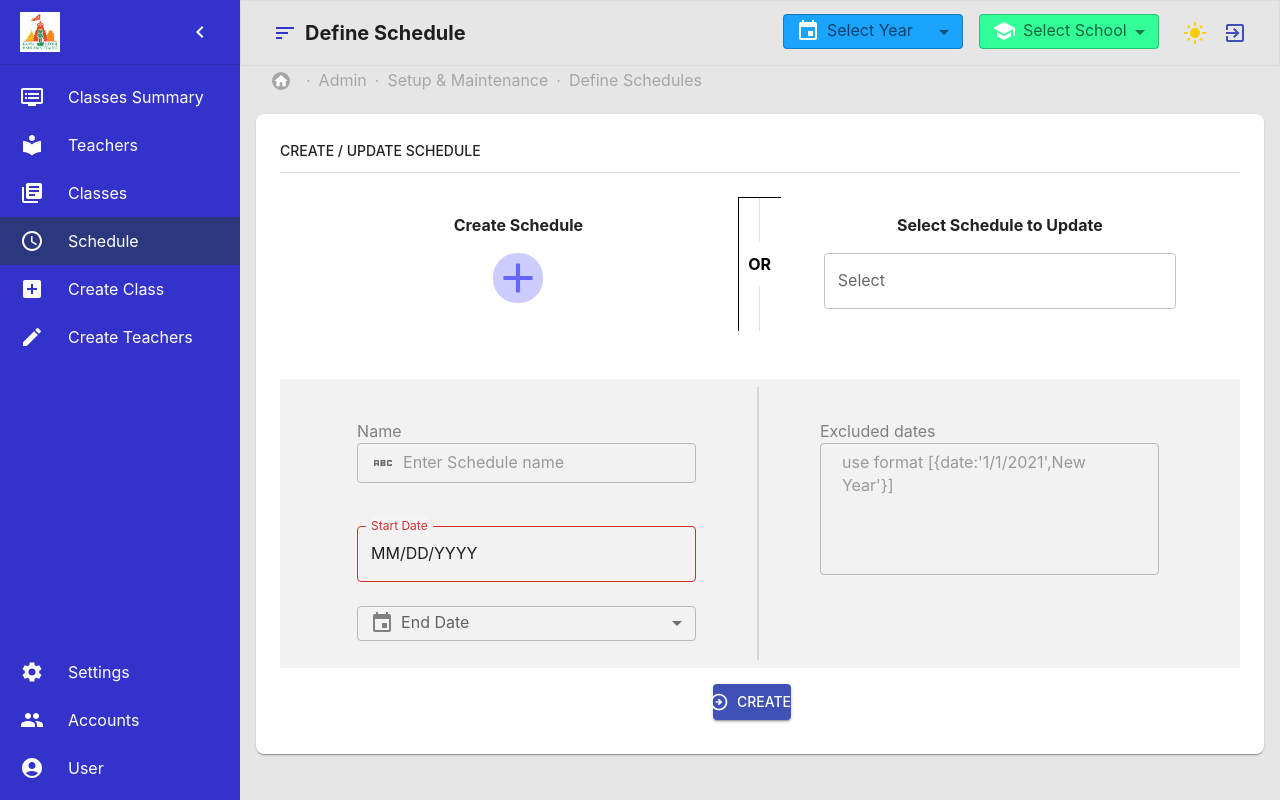
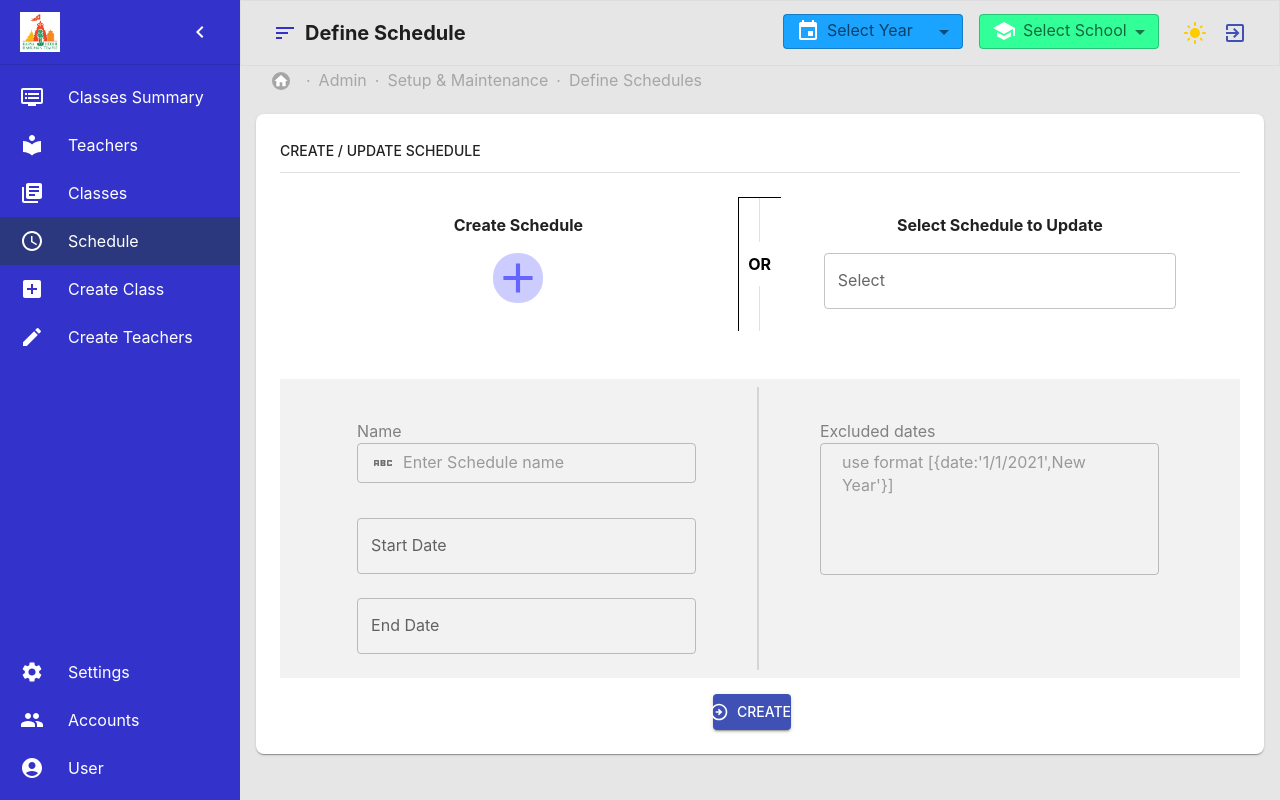
Before and after one commit to Pranavkotesh/Classes-Management-App, a React (Create React App) app in the folder web/classes-management/: page /schedule in a window 1280 px wide. Built offline with nearby package versions, Linux system fonts and the light colour scheme.

Commit message:
-date component added

```diff
--- a/web/classes-management/src/features/createclass/CreateClass.jsx
+++ b/web/classes-management/src/features/createclass/CreateClass.jsx
@@ -18,6 +18,7 @@ import ArrowCircleRightOutlinedIcon from "@mui/icons-material/ArrowCircleRightOu
 import AppButton from "../../shared/components/app-button/AppButton";
 import { makeStyles } from "@mui/styles";
 import {courseArr,classArr,locationArr, dateVal} from "../../shared/components/app-constants/DataConstant";
+import AppDateSelector from "../../shared/components/app-date-select/AppDateSelect";
 
 
 
@@ -111,7 +112,7 @@ const CreateClass = () => {
                 minAge: "",
                 maxAge: "",
                 course: "",
-                schedule: "",
+                schedule: null,
                 classCapacity: "",
                 classTimings: "",
                 location: "",
@@ -163,6 +164,7 @@ const CreateClass = () => {
                 errors,
                 touched,
                 handleChange,
+                setFieldValue,
                 handleBlur,
                 handleSubmit,
               }) => (
@@ -175,7 +177,18 @@ const CreateClass = () => {
                   >
                     <Grid item xs={12} sm={5} sx={{marginLeft:{xs:0,sm:2.8}}}>
                       <Box>
-                        <Typography>Schedule</Typography>
+                      <AppDateSelector
+                          label="Schedule"
+                          value={values.schedule}
+                          name="schedule"
+
+                          onChange={(value)=>{
+                            setFieldValue("schedule",value,true)
+                          }}
+                          onBlur={handleBlur}
+                          errorText={errors.schedule && touched.schedule && errors.schedule}
+                          />
+                        {/* <Typography>Schedule</Typography>
                         <BasicSelect
                           name="schedule"
                           marginY="4%"
@@ -191,7 +204,7 @@ const CreateClass = () => {
                             touched.schedule &&
                             errors.schedule
                           }
-                        />
+                        /> */}
                       </Box>
                       <Box>
                         <Typography>Course</Typography>
--- a/web/classes-management/src/features/createteachers/CreateTeachersMain.jsx
+++ b/web/classes-management/src/features/createteachers/CreateTeachersMain.jsx
@@ -19,6 +19,7 @@ import WcIcon from "@mui/icons-material/Wc";
 import ArrowCircleRightOutlinedIcon from "@mui/icons-material/ArrowCircleRightOutlined";
 import AppButton from "../../shared/components/app-button/AppButton";
 import {teacherArr,genderArr,stateArr,dateVal} from "../../shared/components/app-constants/DataConstant";
+import AppDateSelector from "../../shared/components/app-date-select/AppDateSelect";
 
 // const teacher = ["teacher1", "teacher2", "teacher3", "teacher4"];
 // const gender = ["Male", "Female", "Other"];
@@ -148,7 +149,7 @@ const CreateTeachersMain = () => {
                 firstName: "",
                 lastName: "",
                 gender: "",
-                dOb: "",
+                dOb:null,
                 primaryNo: "",
                 addressLine: "",
                 city: "",
@@ -210,7 +211,7 @@ const CreateTeachersMain = () => {
                 handleChange,
                 handleBlur,
                 handleSubmit,
-                isSubmitting,
+                setFieldValue,
               }) => (
                 <form onSubmit={handleSubmit}>
                   <Grid
@@ -265,8 +266,18 @@ const CreateTeachersMain = () => {
                         />
                       </Box>
                       <Box>
-                        <Typography>Date Of Birth</Typography>
-                        <BasicSelect
+
+                        <AppDateSelector
+                          value={values.dOb}
+                          label='Date of Birth'
+                          name="dOb"
+                          onChange={(value)=>{
+                            setFieldValue("dOb",value,true)
+                          }}
+
+                          errorText={errors.dOb && touched.dOb && errors.dOb}
+                          />
+                        {/* <BasicSelect
                           name="dOb"
                           onChange={handleChange}
                           icon={<EventIcon />}
@@ -276,7 +287,7 @@ const CreateTeachersMain = () => {
                           onBlur={handleBlur}
                           value={values.dOb}
                           errorText={errors.dOb && touched.dOb && errors.dOb}
-                        />
+                        /> */}
                       </Box>
 
                       <AppTextInput
--- a/web/classes-management/src/features/schedule/ScheduleMain.jsx
+++ b/web/classes-management/src/features/schedule/ScheduleMain.jsx
@@ -8,21 +8,20 @@ import Box from "@mui/material/Box";
 import * as React from "react";
 import EventIcon from "@mui/icons-material/Event";
 import ArrowCircleRightOutlinedIcon from "@mui/icons-material/ArrowCircleRightOutlined";
-import BasicSelect from "../../shared/components/app-select-box/AppSelectInput";
 import AbcIcon from "@mui/icons-material/Abc";
 import AppTextInput from "../../shared/components/app-text-input/AppTextInput";
 import { Formik } from "formik";
 import AppButton from "../../shared/components/app-button/AppButton";
-import DateSelector from "../../shared/components/app-date-select/AppDateSelect";
+import AppDateSelector from "../../shared/components/app-date-select/AppDateSelect";
 
 
 
 const DefineSchedule = () => {
-  const [date, setDate] = React.useState("");
+  // const [date, setDate] = React.useState("");
 
-  const handleChange0 = (event) => {
-    setDate(event.target.value);
-  };
+  // const handleChange0 = (event) => {
+  //   setDate(event.target.value);
+  // };
 
   return (
     <AppLayout title="Define Schedule">
@@ -100,14 +99,14 @@ const DefineSchedule = () => {
                       color="#808080"
                       sx={{ width: "50%" }}
                     /> */}
-                    <DateSelector label="Select"/>
+                    <AppDateSelector label="Select"/>
                   </Box>
                 </AppCard>
               </Grid>
             </Grid>
 
             <Formik
-              initialValues={{ name: "", sDate:"", eDate: "", exclude: "" }}
+              initialValues={{ name: "", sDate:null, eDate:null, exclude: "" }}
               initialTouched={{
                 name: false,
                 sDate: false,
@@ -140,6 +139,7 @@ const DefineSchedule = () => {
                 errors,
                 touched,
                 handleChange,
+                setFieldValue,
                 handleBlur,
                 handleSubmit,
               }) => (
@@ -167,7 +167,7 @@ const DefineSchedule = () => {
                           value={values.name}
                           name="name"
                           label="Name"
-                          sx={{ height: 35, marginBottom: 2 }}
+                          sx={{ height: 35, marginBottom: 1 }}
                           errorText={errors.name && touched.name && errors.name}
                         />
 
@@ -188,18 +188,29 @@ const DefineSchedule = () => {
                               errors.sDate && touched.sDate && errors.sDate
                             }
                           /> */}
-                          <DateSelector
+                          <AppDateSelector
                           label="Start Date"
                           value={values.sDate}
                           name="sDate"
-                          onChange={handleChange}
+                          onChange={(value)=>{
+                            setFieldValue("sDate",value,true)
+                          }}
                           onBlur={handleBlur}
                           errorText={errors.sDate && touched.sDate && errors.sDate}
                           />
 
                         </Box>
                         <Box textAlign="center">
-                          <BasicSelect
+                        <AppDateSelector
+                          label="End Date"
+                          value={values.eDate}
+                          name="eDate"
+                          onChange={(value)=>{
+                            setFieldValue("eDate",value,true)
+                          }}
+                          errorText={errors.eDate && touched.eDate && errors.eDate}
+                          />
+                          {/* <BasicSelect
                             label="End Date"
                             icon={<EventIcon />}
                             menuItems={dateVal}
@@ -214,7 +225,7 @@ const DefineSchedule = () => {
                             errorText={
                               errors.eDate && touched.eDate && errors.eDate
                             }
-                          />
+                          /> */}
                         </Box>
                       </AppCard>
                     </Grid>
--- a/web/classes-management/src/shared/components/app-date-select/AppDateSelect.jsx
+++ b/web/classes-management/src/shared/components/app-date-select/AppDateSelect.jsx
@@ -1,67 +1,53 @@
-import * as React from 'react';
-import dayjs from 'dayjs';
-import Stack from '@mui/material/Stack';
-import TextField from '@mui/material/TextField';
-import { LocalizationProvider } from '@mui/x-date-pickers/LocalizationProvider';
-import { AdapterDayjs } from '@mui/x-date-pickers/AdapterDayjs';
-import { MobileDatePicker } from '@mui/x-date-pickers/MobileDatePicker';
-import EventIcon from "@mui/icons-material/Event";
-import InputAdornment from "@mui/material/InputAdornment";
-import { makeStyles } from '@mui/styles';
-export default function DateSelector({label,onChange,onBlur,error,errorText,value,name, ...rest}) {
-//  const today=dayjs;
-//  const yesterday=dayjs().subtract(1,'day');
- const classes=useStyles()
-//  const [value, setValue] = React.useState(null);
-//  const [error,setError]=React.useState(false);
-//   const handleChange = (newValue) => {
-//     setValue(newValue);
-//   };
-//   const handleBlur=(newValue)=>{
-//     setValue(newValue);
-//   }
-//   function handleErr(){
-//     if (!value){
-//         setError(true);
-//     }else{
-//         setError(false);
-//     }
-//   }
+import * as React from "react";
+import Stack from "@mui/material/Stack";
+import { LocalizationProvider } from "@mui/x-date-pickers/LocalizationProvider";
+import { AdapterDayjs } from "@mui/x-date-pickers/AdapterDayjs";
+import { DatePicker } from "@mui/x-date-pickers/DatePicker";
+import { FormControl, FormHelperText } from "@mui/material";
+import ErrorIcon from "@mui/icons-material/Error";
+export default function AppDateSelector({
+  label,
+  onChange,
+  onBlur,
+  error,
+  errorText,
+  value,
+  name,
+  icon,
+  ...rest
+}) {
+
+
+
 
   return (
     <LocalizationProvider dateAdapter={AdapterDayjs}>
       <Stack spacing={2}>
+        <FormControl >
+          <DatePicker
+            label={label}
+            name={name}
+            inputFormat="MM/DD/YYYY"
+            className={`${errorText?'date-error':''}`}
+            value={value}
+            onChange={onChange}
 
-        <MobileDatePicker
-          label={label}
-          name={name}
-          inputFormat="MM/DD/YYYY"
-          InputProps={{sx:{height:40}}}
-          emptyLabel="Select"
-          value={value}
-          onChange={onChange}
-          disablePast
-          renderInput={(params) =><TextField {...params}
-          className={classes.textField}
-          onBlur={onBlur}
-          error={error||errorText?true:false}
-          helperText={errorText}
-          InputProps={{startAdornment:(
-            <InputAdornment position="start">
-                <EventIcon/>
-            </InputAdornment>
-          )}}
-          />}
-        />
 
+            sx={{
+                '&.date-error':{
+                border:'0.3px solid rgba(255,0,0)',
+
+                borderRadius:1
+            }}}
+          />
+          {errorText && (
+            <FormHelperText sx={{ color: "#cc0000" }}>
+              {errorText}
+            </FormHelperText>
+          )}
+
+        </FormControl>
       </Stack>
     </LocalizationProvider>
   );
 }
-
-const useStyles=makeStyles(()=>({
-    textField:{
-        height:30,
-        px:10
-    }
-}))
```
